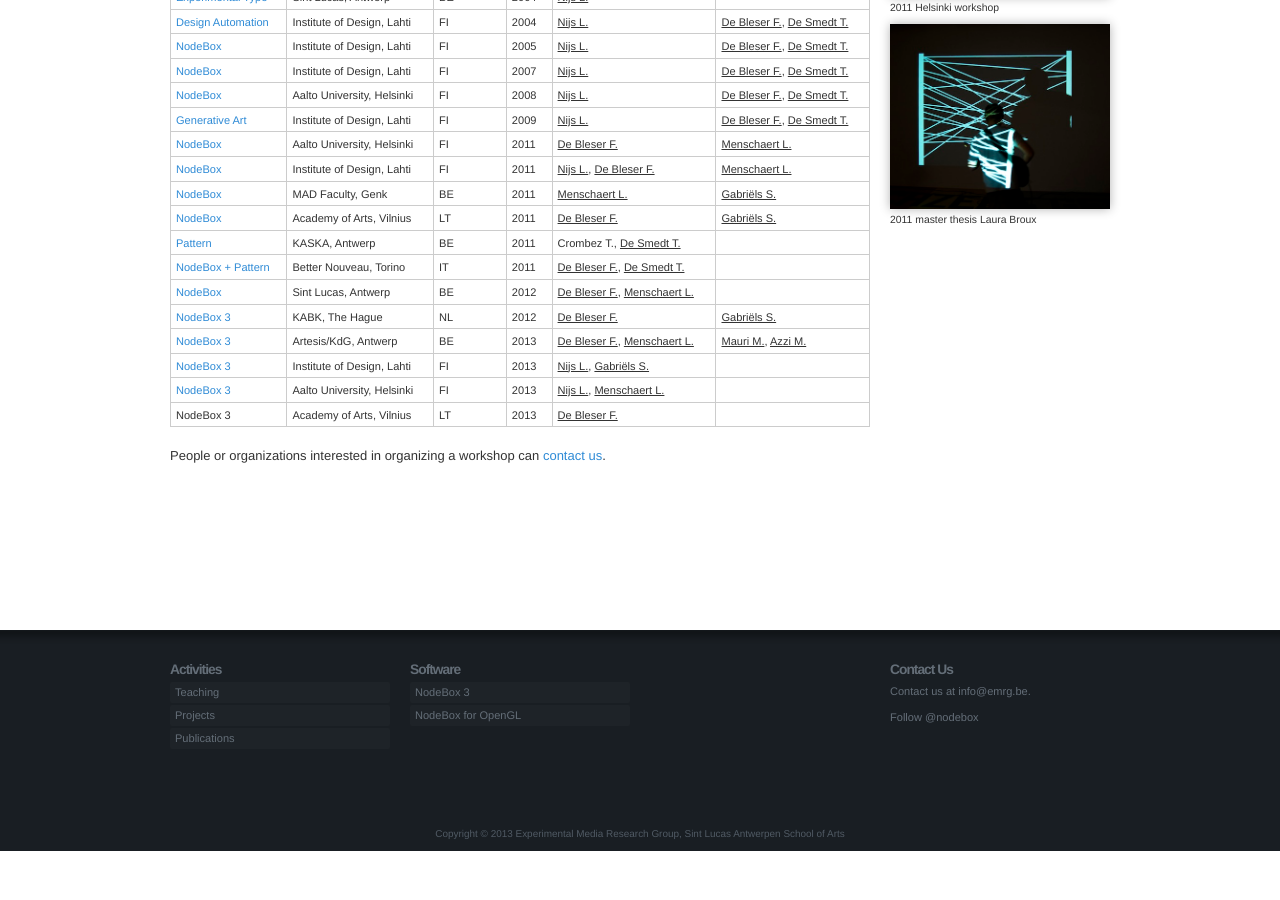
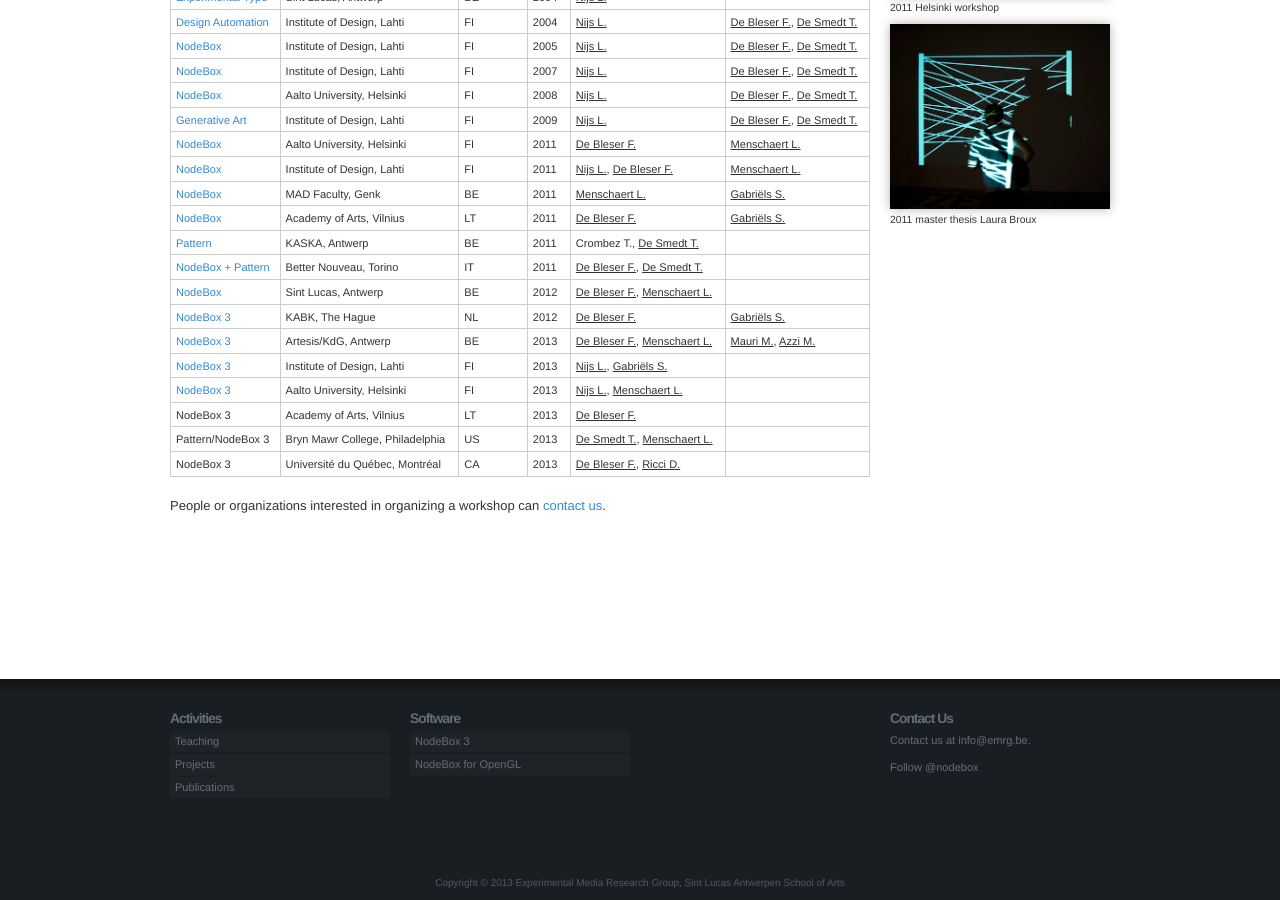
Before and after one commit to nodebox/emrg.be, a Jekyll site: the page built from teaching/index.md, in a window 1280 px wide and 900 px high, scrolled down 809 px. Built offline with Jekyll 4.4.1, drawn with Linux system fonts in a browser that asks for light colours; nearby versions of some CDN libraries; comment, search, counter and statistics services are not loaded; before the commit the page ends 1660 px from its top, so only the background shows below that.

Commit message:
Add workshops to teaching page
Add Bryn Mawr, Montreal

```diff
--- a/teaching/index.md
+++ b/teaching/index.md
@@ -193,6 +193,22 @@ Click a link in the overview below to view related background information:
 		<td data-title="Teachers"><a href="../people/frederik-de-bleser.html" class="author">De Bleser F.</a></td>
 		<td data-title="&nbsp;"></td>
 	</tr>
+	<tr>
+		<td data-title="Class">Pattern/NodeBox 3</td>
+		<td data-title="Institute">Bryn Mawr College, Philadelphia</td>
+		<td data-title="Country">US</td>
+		<td data-title="Year">2013</td>
+		<td data-title="Teachers"><a href="../people/tom-de-smedt.html.html" class="author">De Smedt T.</a>, <a href="../people/lieven-menschaert.html" class="author">Menschaert L.</a></td>
+		<td data-title="&nbsp;"></td>
+	</tr>
+	<tr>
+		<td data-title="Class">NodeBox 3</td>
+		<td data-title="Institute">Université du Québec, Montréal</td>
+		<td data-title="Country">CA</td>
+		<td data-title="Year">2013</td>
+		<td data-title="Teachers"><a href="../people/frederik-de-bleser.html" class="author">De Bleser F.</a>, <a href="http://http://www.densitydesign.org/person/donato-ricci/" class="author">Ricci D.</a></td>
+		<td data-title="&nbsp;"></td>
+	</tr>
 </table>
 
 
```
